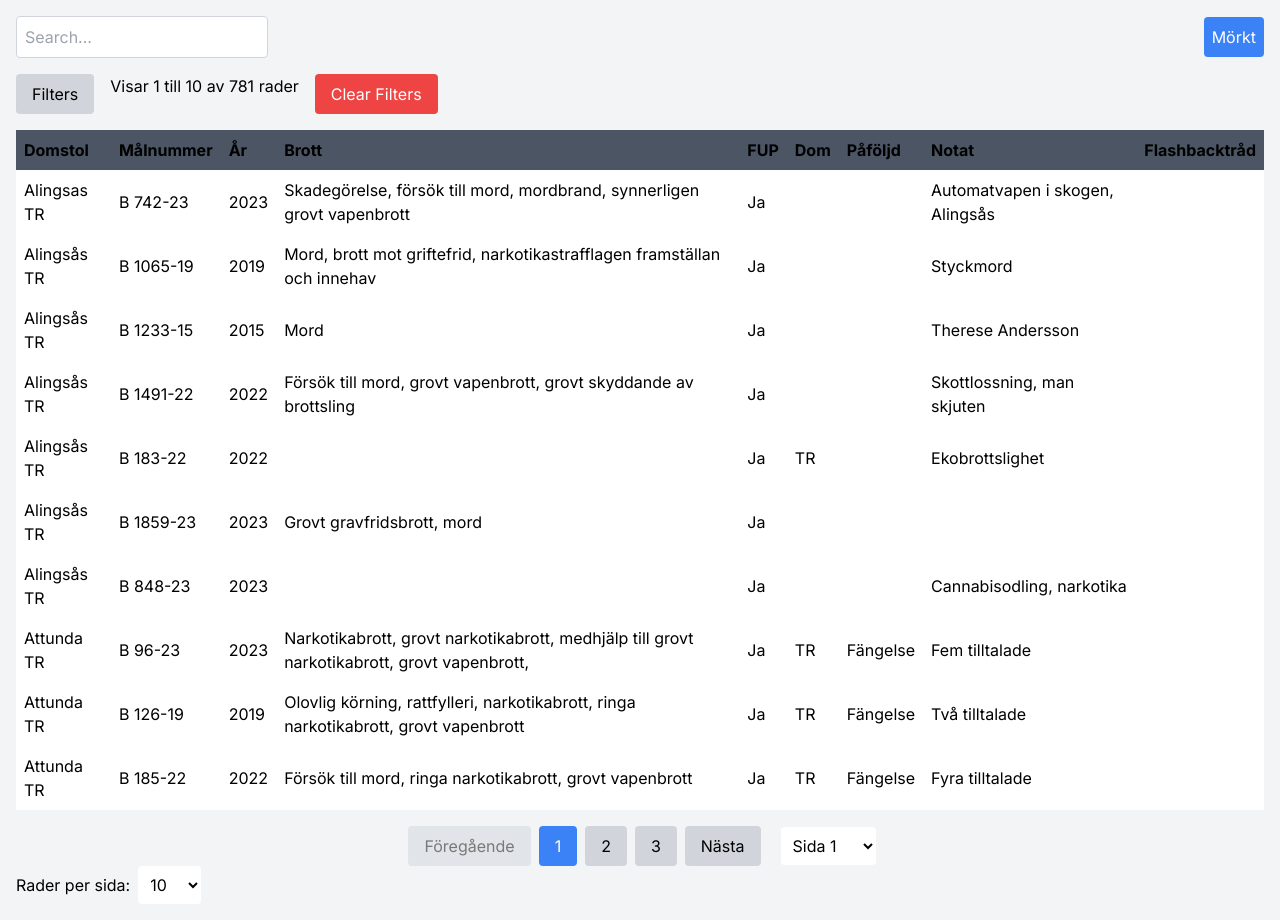
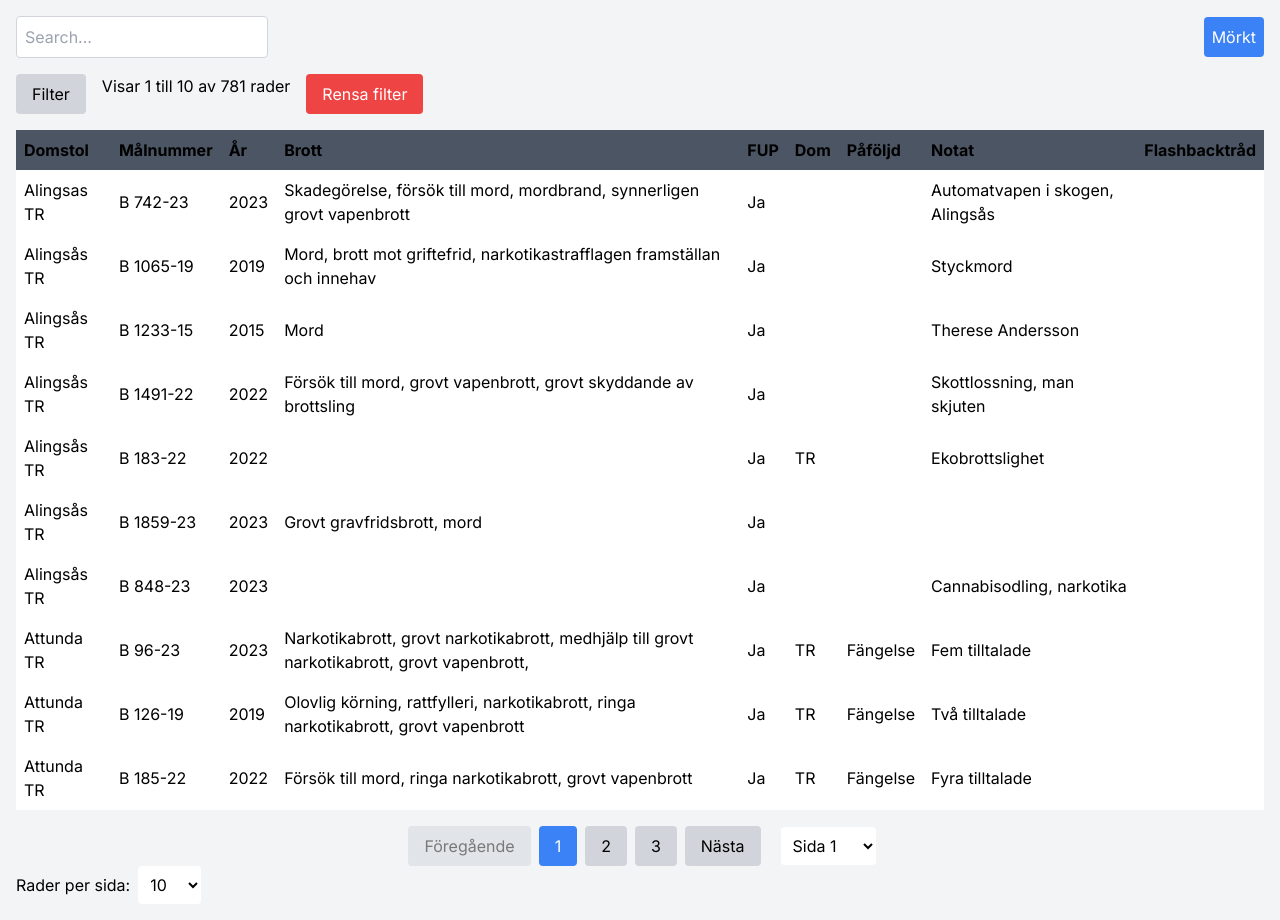
Before and after one commit to hobbyrum/registry, a Next.js app: page / in a window 1280 px wide. Built offline with nearby package versions, Linux system fonts and the light colour scheme.

Commit message:
Update Table.js

```diff
--- a/components/Table.js
+++ b/components/Table.js
@@ -112,7 +112,7 @@ const Table = ({ data, query, currentPage, itemsPerPage, setCurrentPage }) => {
             onClick={() => setDropdownOpen(!dropdownOpen)}
             className="px-4 py-2 bg-gray-300 rounded dark:bg-gray-700 dark:text-white"
           >
-            Filters
+            Filter
           </button>
           {dropdownOpen && (
             <div className="absolute left-0 mt-2 w-48 bg-white dark:bg-gray-800 border border-gray-300 dark:border-gray-600 rounded shadow-lg z-20">
@@ -153,7 +153,7 @@ const Table = ({ data, query, currentPage, itemsPerPage, setCurrentPage }) => {
           onClick={clearFilters}
           className="ml-4 px-4 py-2 bg-red-500 text-white rounded"
         >
-          Clear Filters
+          Rensa filter
         </button>
       </div>
       <div>
```
